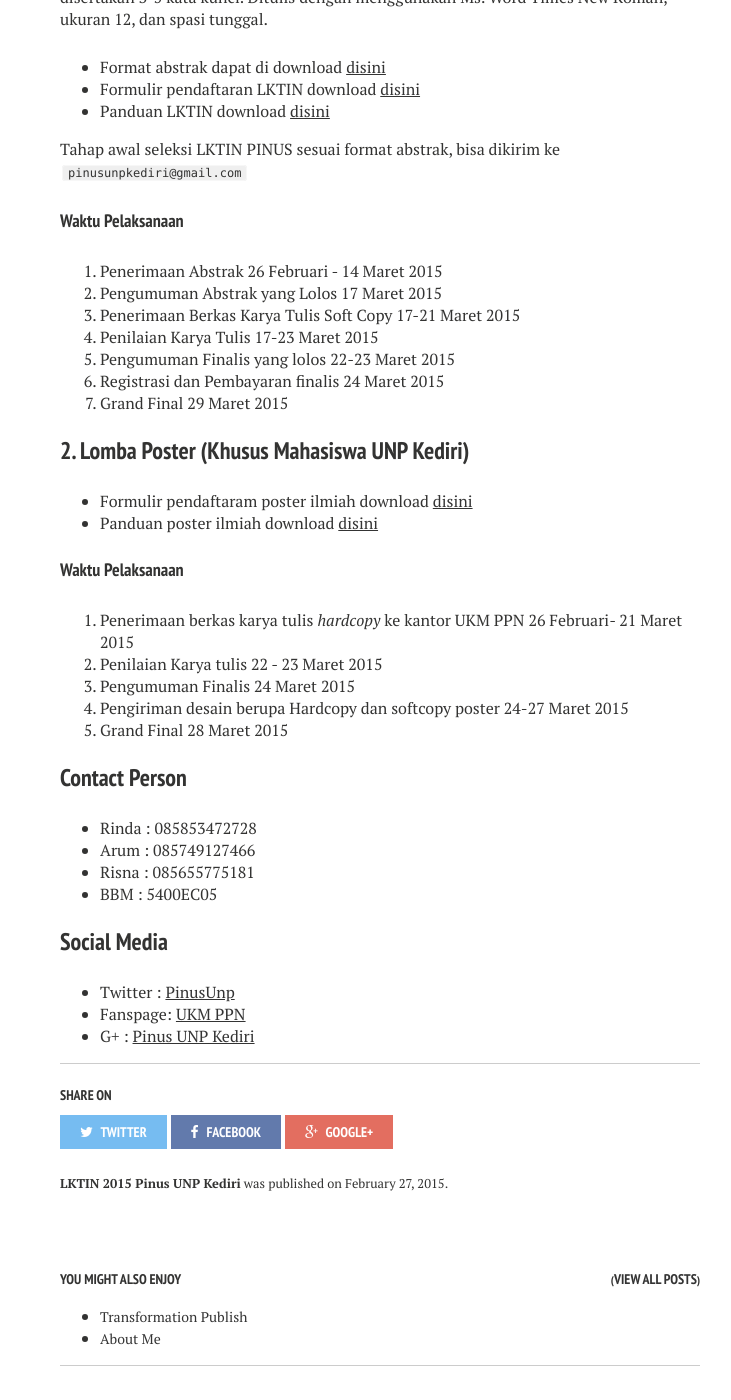
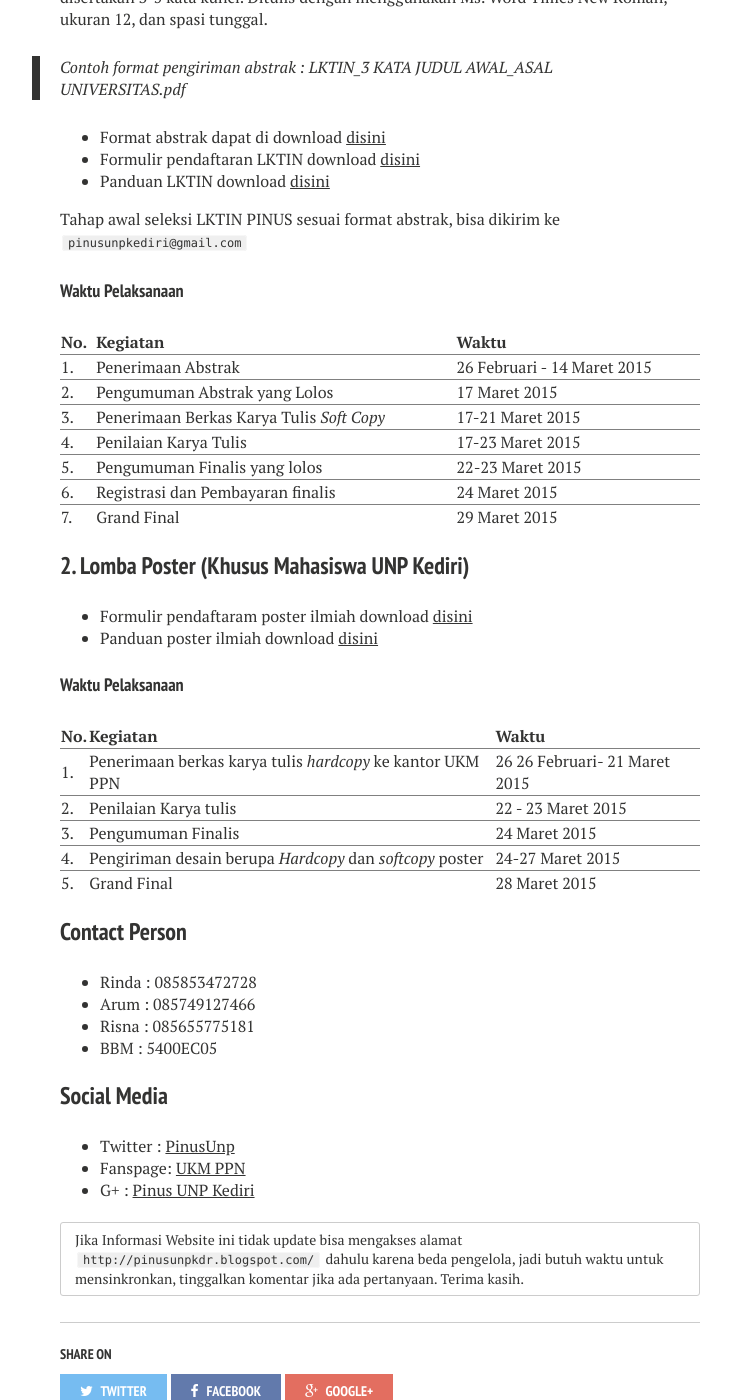
Before and after one commit to ukmppn-unp/ukmppn-unp.github.io, a Jekyll site: the page built from _posts/2015-02-27-lktin-pinus-2015-unpkediri.md, in a window 1280 px wide and 1400 px high, scrolled down 1379 px. Shown: the whole window, without its empty margins (260-991 px from the left). Built offline with Jekyll 4.4.1, drawn with Linux system fonts in a browser that asks for light colours; nearby versions of some CDN libraries; comment, search, counter and statistics services are not loaded.

Commit message:
modified post lktin pinus 2015 longer send abstract

```diff
--- a/_data/authors.yml
+++ b/_data/authors.yml
@@ -8,7 +8,7 @@
   avatar: bio-photo-2.jpg
   twitter: saifulindo
   google:
-    plus: +SyaifullAlBandary
+    plus: SyaifullAlBandary
   github: saifulindo
 
 admin_ppn:
--- a/_posts/2015-02-27-lktin-pinus-2015-unpkediri.md
+++ b/_posts/2015-02-27-lktin-pinus-2015-unpkediri.md
@@ -21,34 +21,55 @@
 
 Abstrak berisi tidak lebih dari 500 kata dan merupakan intisari seluruh tulisan yang meliputi: latar belakang, tujuan, metode, hasil dan kesimpulan. Di bawah abstrak disertakan 3-5 kata kunci. Ditulis dengan menggunakan Ms. Word Times New Roman, ukuran 12, dan spasi tunggal.
 
+> Contoh format pengiriman abstrak : LKTIN_3 KATA JUDUL AWAL_ASAL UNIVERSITAS.pdf
+
 - Format abstrak dapat di download [disini](/files/pedoman-abstrak.pdf)
 - Formulir pendaftaran LKTIN download [disini](/files/formulir-lktin.docx)
-- Panduan LKTIN download [disini](/files/panduan-lktin-pinus.pdf)
+- Panduan LKTIN download [disini](/files/panduan-lktin-pinus-2015.pdf)
 
 Tahap awal seleksi LKTIN PINUS sesuai format abstrak, bisa dikirim ke `pinusunpkediri@gmail.com`
 
 #### Waktu Pelaksanaan
 
-1. Penerimaan Abstrak 26 Februari - 14 Maret 2015
-1. Pengumuman Abstrak yang Lolos  17 Maret 2015
-1. Penerimaan Berkas Karya Tulis Soft Copy 17-21 Maret 2015
-1. Penilaian Karya Tulis 17-23 Maret 2015
-1. Pengumuman Finalis yang lolos 22-23 Maret 2015
-1. Registrasi dan Pembayaran finalis 24 Maret 2015
-1. Grand Final 29 Maret 2015
+| No. | Kegiatan | Waktu |
+|:--------|:-------|:--------|
+| 1. | Penerimaan Abstrak   | 26 Februari - 14 Maret 2015   |
+|----
+| 2. | Pengumuman Abstrak yang Lolos   | 17 Maret 2015   |
+|----
+| 3. | Penerimaan Berkas Karya Tulis *Soft Copy*   | 17-21 Maret 2015 |
+|----
+| 4. | Penilaian Karya Tulis | 17-23 Maret 2015 |
+|----
+| 5. | Pengumuman Finalis yang lolos | 22-23 Maret 2015 |
+|----
+| 6. | Registrasi dan Pembayaran finalis | 24 Maret 2015 |
+|----
+| 7. | Grand Final | 29 Maret 2015 |
+|----
+{: rules="groups"}
+
 
 ### 2. Lomba Poster (Khusus Mahasiswa UNP Kediri)
 
 * Formulir pendaftaram poster ilmiah download [disini](/files/formulir-poster.docx)
-* Panduan poster ilmiah download [disini](https://www.dropbox.com/s/j5ltfuily54w3sn/PANDUAN%20Lomba%20Poster%20Ilmiah%20PINUS%202015(2).rar?dl=0)
+* Panduan poster ilmiah download [disini](https://www.dropbox.com/s/fxturetr70v8f39/PANDUAN%20lomba%20poster.rar?dl=0)
 
 #### Waktu Pelaksanaan
 
-1. Penerimaan berkas karya tulis *hardcopy* ke kantor UKM PPN 26 Februari- 21 Maret 2015
-1. Penilaian Karya tulis 22 - 23 Maret 2015
-1. Pengumuman Finalis 24 Maret 2015
-1. Pengiriman desain berupa Hardcopy dan softcopy poster 24-27 Maret 2015
-1. Grand Final 28 Maret 2015
+| No. | Kegiatan | Waktu |
+|:--------|:-------|:--------|
+| 1. | Penerimaan berkas karya tulis *hardcopy* ke kantor UKM PPN   | 26 26 Februari- 21 Maret 2015 |
+|----
+| 2. | Penilaian Karya tulis | 22 - 23 Maret 2015 |
+|----
+| 3. | Pengumuman Finalis | 24 Maret 2015 |
+|----
+| 4. | Pengiriman desain berupa *Hardcopy* dan *softcopy* poster | 24-27 Maret 2015 |
+|----
+| 5. | Grand Final | 28 Maret 2015 |
+|----
+{: rules="groups"}
 
 ### Contact Person
 
@@ -62,3 +83,6 @@
 - Twitter : [PinusUnp](https://twitter.com/PinusUnp)
 - Fanspage: [UKM PPN](https://www.facebook.com/ukm.ppn.unpkediri)
 - G+		: [Pinus UNP Kediri](https://plus.google.com/114241305927942929604)
+
+Jika Informasi Website ini tidak update bisa mengakses alamat `http://pinusunpkdr.blogspot.com/` dahulu karena beda pengelola, jadi butuh waktu untuk mensinkronkan, tinggalkan komentar jika ada pertanyaan. Terima kasih.
+{: .notice}
```
Also changed, not shown: 1 other file.
